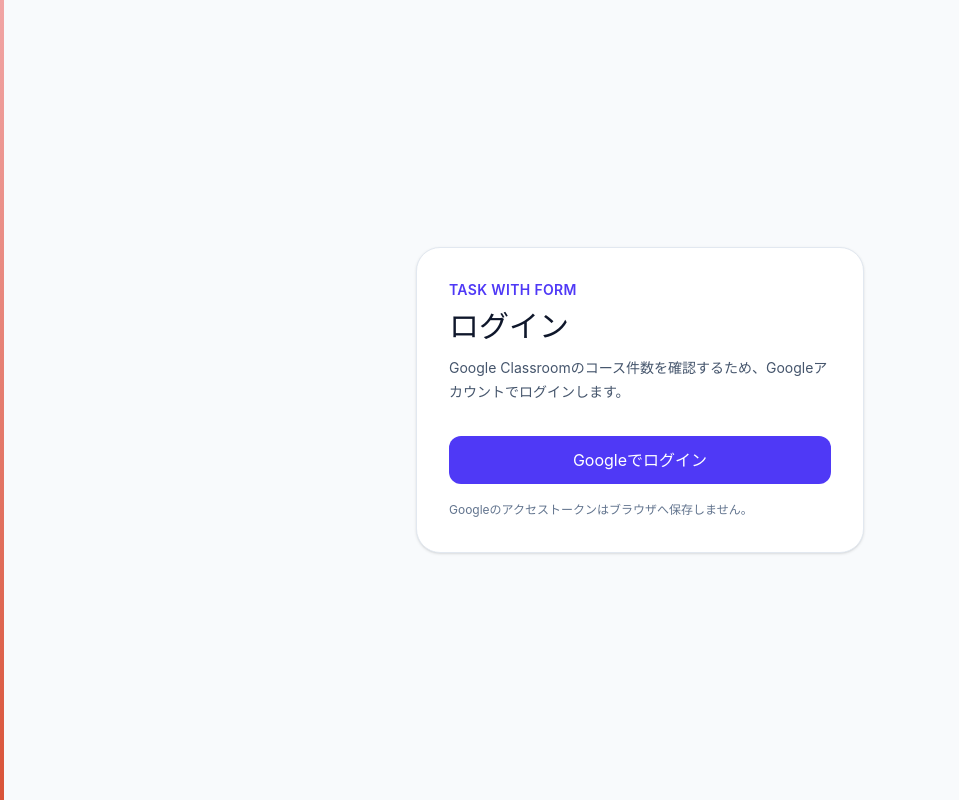
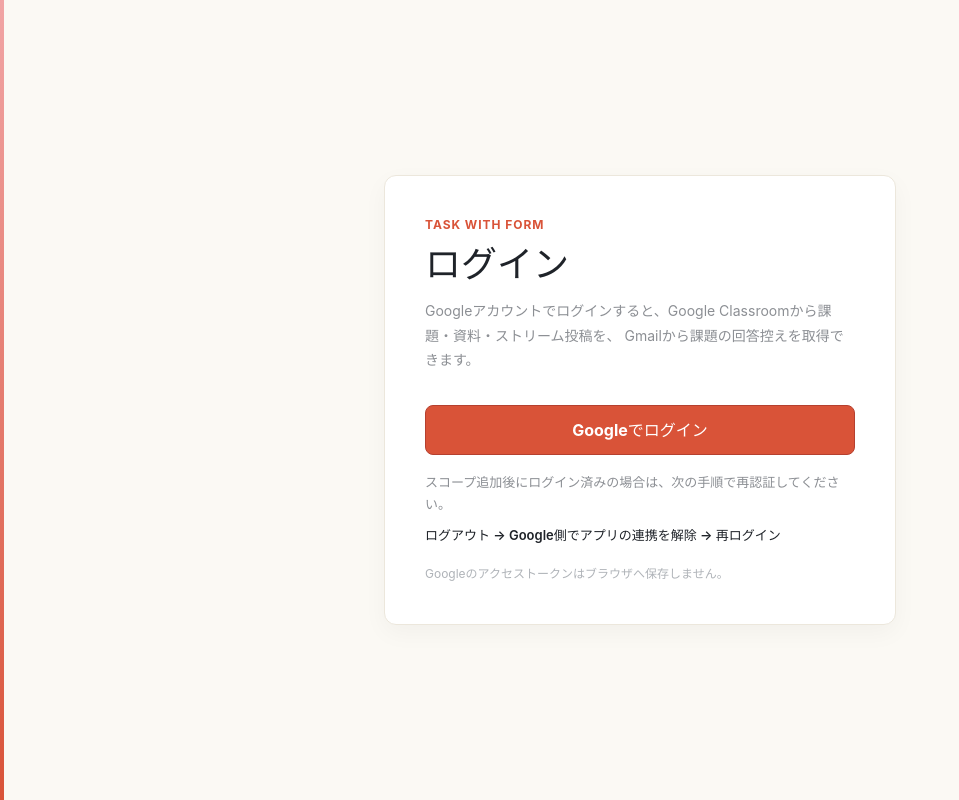
Before and after one commit to furocus/taskwithform, a Vue app: page /login in a window 1280 px wide. Shown: the whole page, without its empty margins (0-959 px from the left). Built offline with nearby package versions, Linux system fonts and the light colour scheme; no server answers.

Commit message:
Issue #54のログイン画面を現行仕様に更新

```diff
--- a/src/pages/LoginPage.vue
+++ b/src/pages/LoginPage.vue
@@ -1,10 +1,14 @@
 <script setup lang="ts">
-import { computed } from 'vue'
+import { computed, ref } from 'vue'
 import { useRoute } from 'vue-router'
 
 const route = useRoute()
+const isLoggingIn = ref(false)
 
 function login() {
+  if (isLoggingIn.value) return
+
+  isLoggingIn.value = true
   window.location.assign('/api/auth/google')
 }
 
@@ -33,42 +37,155 @@
 </script>
 
 <template>
-  <main
-    class="flex min-h-screen items-center justify-center bg-slate-50 px-5 py-12"
-  >
-    <section
-      class="w-full max-w-md rounded-3xl border border-slate-200 bg-white p-8 shadow-sm"
-    >
-      <p class="text-sm font-semibold tracking-wide text-indigo-600">
-        TASK WITH FORM
-      </p>
-      <h1 class="mt-2 text-3xl font-bold text-slate-900">ログイン</h1>
-      <p class="mt-3 text-sm leading-6 text-slate-600">
-        Google
-        Classroomのコース件数を確認するため、Googleアカウントでログインします。
+  <main class="login-page">
+    <section class="login-card" aria-labelledby="login-title">
+      <p class="login-brand">TASK WITH FORM</p>
+      <h1 id="login-title" class="login-title">ログイン</h1>
+      <p class="login-introduction">
+        Googleアカウントでログインすると、Google
+        Classroomから課題・資料・ストリーム投稿を、
+        Gmailから課題の回答控えを取得できます。
       </p>
 
-      <p
-        v-if="errorMessage"
-        role="alert"
-        class="mt-6 rounded-xl border border-red-200 bg-red-50 px-4 py-3 text-sm leading-6 text-red-700"
-      >
+      <p v-if="errorMessage" role="alert" class="login-error">
         {{ errorMessage }}
       </p>
 
-      <div class="mt-8">
+      <div class="login-actions">
         <button
           type="button"
-          class="w-full rounded-xl bg-indigo-600 px-4 py-3 font-semibold text-white transition hover:bg-indigo-700 focus-visible:outline-2 focus-visible:outline-offset-2 focus-visible:outline-indigo-600"
+          class="login-button"
+          :disabled="isLoggingIn"
           @click="login"
         >
-          Googleでログイン
+          {{ isLoggingIn ? 'Googleへ移動中...' : 'Googleでログイン' }}
         </button>
       </div>
 
-      <p class="mt-4 text-xs leading-5 text-slate-500">
+      <div class="login-details">
+        <p>
+          スコープ追加後にログイン済みの場合は、次の手順で再認証してください。
+        </p>
+        <p class="reauthentication-steps">
+          ログアウト → Google側でアプリの連携を解除 → 再ログイン
+        </p>
+      </div>
+
+      <p class="login-privacy">
         Googleのアクセストークンはブラウザへ保存しません。
       </p>
     </section>
   </main>
 </template>
+
+<style scoped>
+.login-page {
+  display: flex;
+  min-height: 100vh;
+  align-items: center;
+  justify-content: center;
+  padding: 3rem 1.25rem;
+}
+
+.login-card {
+  width: min(100%, 32rem);
+  border: 1px solid var(--color-border-soft);
+  border-radius: 12px;
+  padding: clamp(1.5rem, 5vw, 2.5rem);
+  background-color: var(--color-card-bg);
+  box-shadow: 0 8px 24px var(--color-card-shadow);
+}
+
+.login-brand {
+  color: var(--color-accent);
+  font-size: 0.75rem;
+  font-weight: 700;
+  letter-spacing: 0.08em;
+}
+
+.login-title {
+  margin-top: 0.5rem;
+  color: var(--color-text-primary);
+  font-size: clamp(1.75rem, 5vw, 2.25rem);
+  font-weight: 700;
+  line-height: 1.25;
+}
+
+.login-introduction,
+.login-details,
+.login-privacy {
+  line-height: 1.75;
+}
+
+.login-introduction {
+  margin-top: 0.75rem;
+  color: var(--color-text-secondary);
+  font-size: 0.875rem;
+}
+
+.login-error {
+  margin-top: 1.5rem;
+  border: 1px solid var(--color-danger);
+  border-radius: 8px;
+  padding: 0.75rem 1rem;
+  color: var(--color-danger);
+  background-color: var(--color-danger-soft);
+  font-size: 0.875rem;
+}
+
+.login-actions {
+  margin-top: 2rem;
+}
+
+.login-button {
+  width: 100%;
+  min-height: 3rem;
+  border: 1px solid var(--color-accent-strong);
+  border-radius: 8px;
+  padding: 0.75rem 1rem;
+  color: var(--color-text-inverse);
+  background-color: var(--color-accent);
+  font-weight: 700;
+  cursor: pointer;
+}
+
+.login-button:hover:not(:disabled) {
+  background-color: var(--color-accent-strong);
+}
+
+.login-button:focus-visible {
+  outline: 2px solid var(--color-focus-ring-strong);
+  outline-offset: 3px;
+  box-shadow: 0 0 0 4px var(--color-focus-ring);
+}
+
+.login-details {
+  margin-top: 1rem;
+  color: var(--color-text-secondary);
+  font-size: 0.8125rem;
+}
+
+.reauthentication-steps {
+  margin-top: 0.5rem;
+  color: var(--color-text-primary);
+  font-weight: 600;
+  overflow-wrap: anywhere;
+}
+
+.login-privacy {
+  margin-top: 1rem;
+  color: var(--color-text-tertiary);
+  font-size: 0.75rem;
+}
+
+@media (max-width: 430px) {
+  .login-page {
+    align-items: flex-start;
+    padding: 2rem 0.75rem;
+  }
+
+  .login-card {
+    padding: 1.5rem;
+  }
+}
+</style>
```
